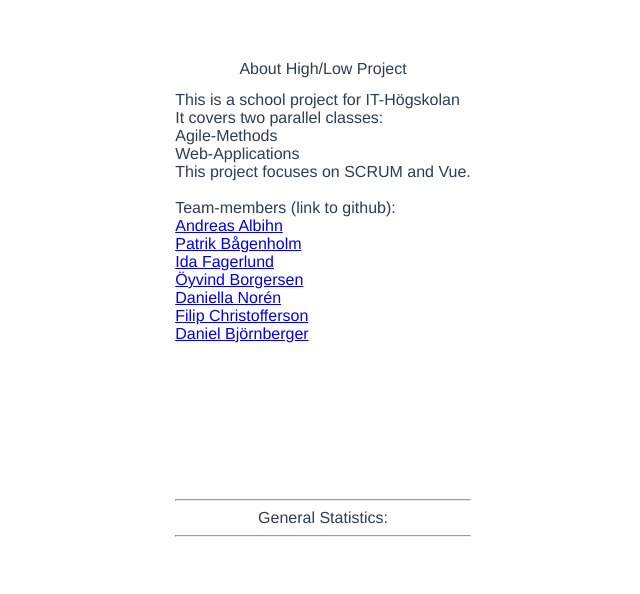
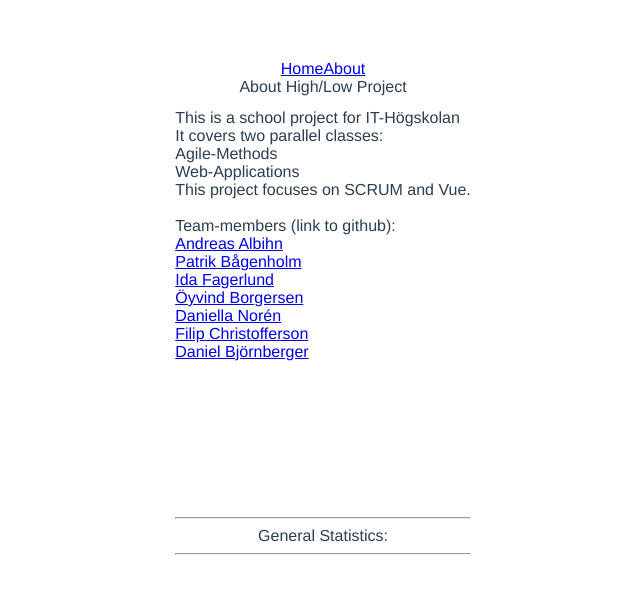
Before and after one commit to Zyperior/HighLowProject, a Vue app in the folder client/: page /#/about in a window 1280 px wide. Shown: the top 594 px of the page, without its empty margins (317-957 px from the left). Built offline with nearby package versions, Linux system fonts and the light colour scheme; no server answers.

Commit message:
navigation bar added, needs styling

```diff
--- a/client/src/App.vue
+++ b/client/src/App.vue
@@ -1,10 +1,18 @@
 <template>
   <div id="app">
-
-
+    <NavBar/>
     <router-view/>
   </div>
 </template>
+<script>
+  import NavBar from "./components/NavBar"
+  export default {
+    name: "app",
+    components:{
+      NavBar,
+    }
+  }
+</script>
 
 <style>
 #app {
--- /dev/null
+++ b/client/src/components/NavBar.vue
@@ -0,0 +1,16 @@
+<template>
+    <div>
+        <router-link to="startAndGame">Home</router-link>
+        <router-link to="about">About</router-link>
+    </div>
+</template>
+
+<script>
+    export default {
+        name: "NavBar"
+    }
+</script>
+
+<style scoped>
+
+</style>
--- a/client/src/views/StartAndGame.vue
+++ b/client/src/views/StartAndGame.vue
@@ -8,6 +8,7 @@
 <script>
     import start from "../components/Start"
     import game from "../components/Game";
+
 
     export default {
         name: "StartAndGame",
```
Also changed, not shown: client/src/components/Header.vue (deleted, +0 -13 lines).
